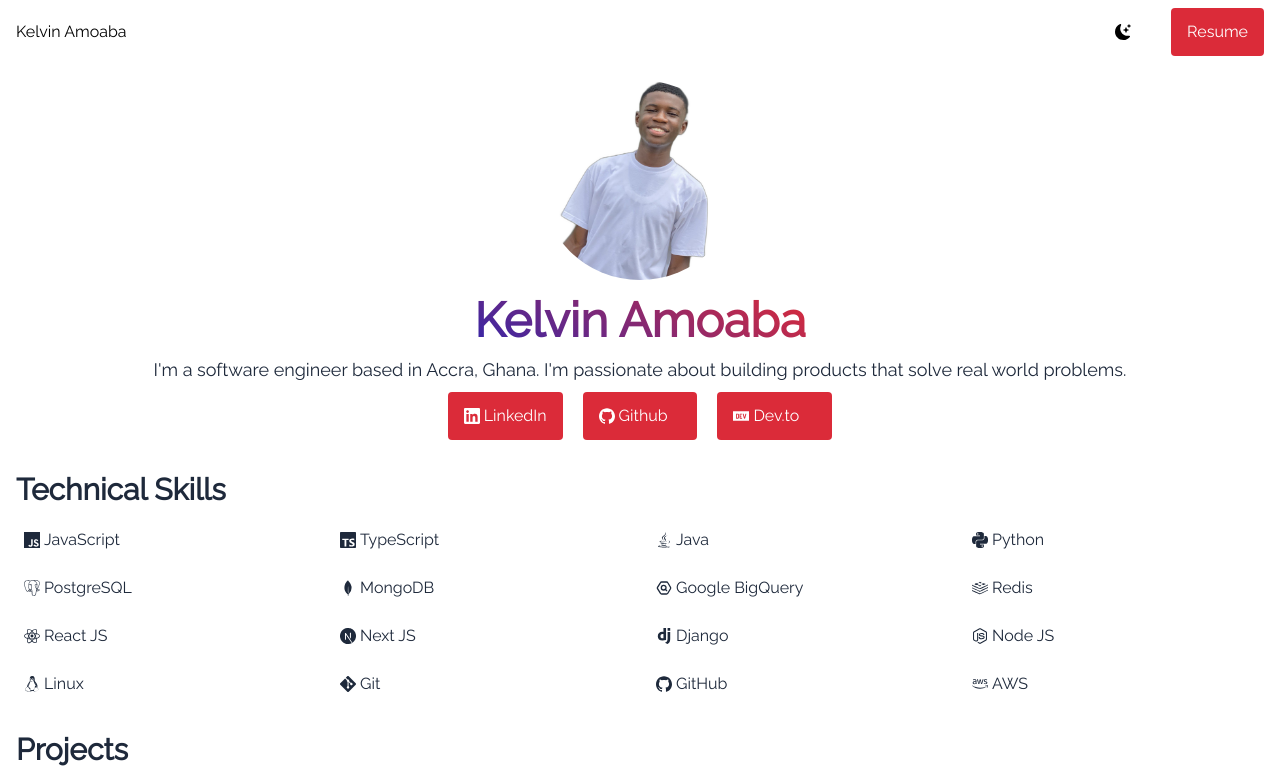
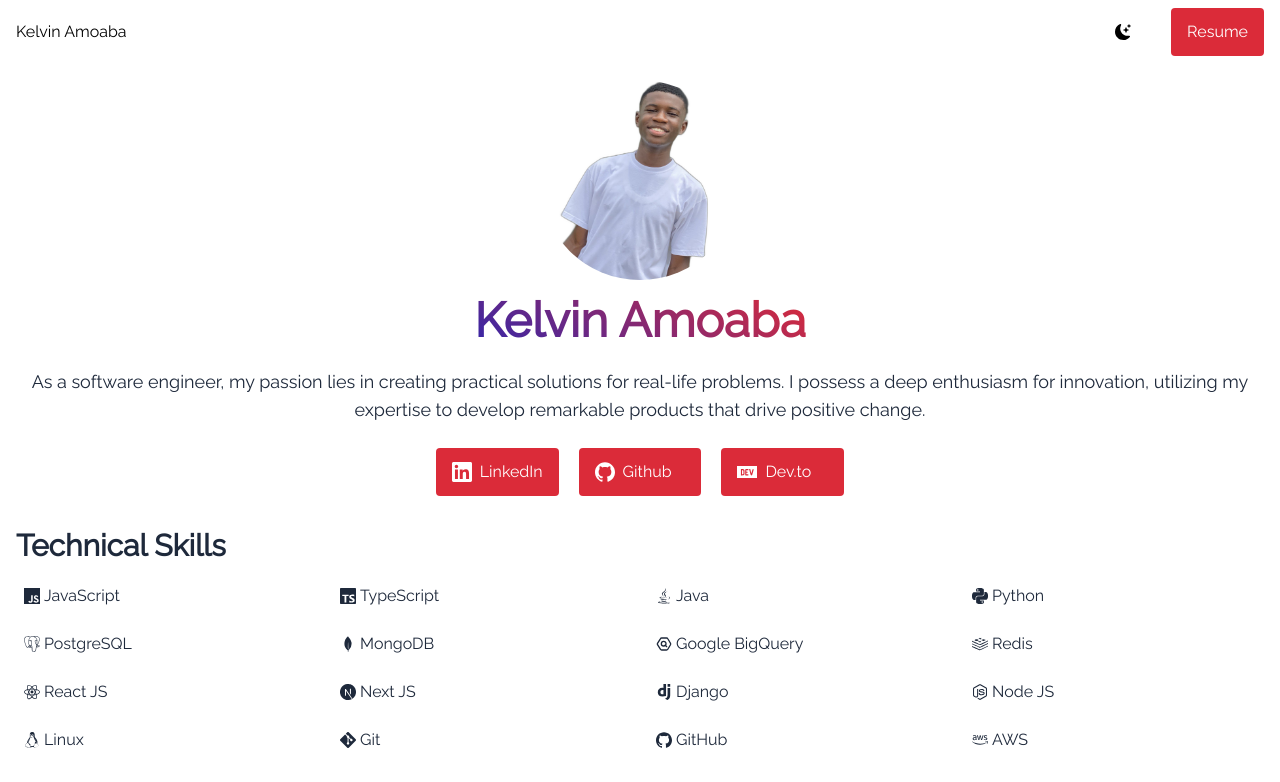
Before and after one commit to AmoabaKelvin/personal-portfolio, a Next.js app: page / in a window 1280 px wide. Shown: the top 782 px of the page. Built offline with nearby package versions, Linux system fonts and the light colour scheme.

Commit message:
feat: update personal description

```diff
--- a/src/components/UI/Introduction.tsx
+++ b/src/components/UI/Introduction.tsx
@@ -1,9 +1,8 @@
 /* eslint-disable react/no-unescaped-entities */
-import React from "react";
 import Image from "next/image";
 import Link from "../links/Link";
 
-import { SiLinkedin, SiGithub, SiDevdotto } from "react-icons/si";
+import { SiDevdotto, SiGithub, SiLinkedin } from "react-icons/si";
 
 const Introduction = () => {
   const socialLinks = [
@@ -34,18 +33,16 @@ const Introduction = () => {
         alt="Kelvin Amoaba"
       />
       <h1 className="name mt-4 text-center">Kelvin Amoaba</h1>
-      <p className="mt-3 text-slate-800 dark:text-slate-300 leading-8 text-center md:text-lg">
-        I'm a software engineer based in Accra, Ghana. I'm passionate about
-        building products that solve real world problems.
+      <p className="mt-6 text-slate-800 dark:text-slate-300 leading-8 text-center md:text-lg">
+        As a software engineer, my passion lies in creating practical solutions
+        for real-life problems. I possess a deep enthusiasm for innovation,
+        utilizing my expertise to develop remarkable products that drive
+        positive change.
       </p>
-      <div className="grid grid-cols-3 gap-5 mt-2">
+      <div className="grid grid-cols-3 gap-5 mt-6">
         {socialLinks.map((link, index) => (
-          <Link
-            href={link.href}
-            key={index}
-            className="flex items-center gap-1"
-          >
-            {link.icon}
+          <Link href={link.href} key={index} className="flex items-center">
+            <span className="mr-2 text-xl">{link.icon}</span>
             {link.name}
           </Link>
         ))}
```
